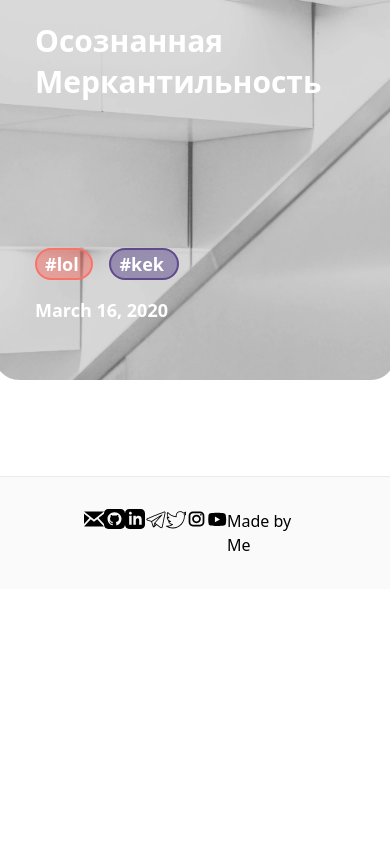
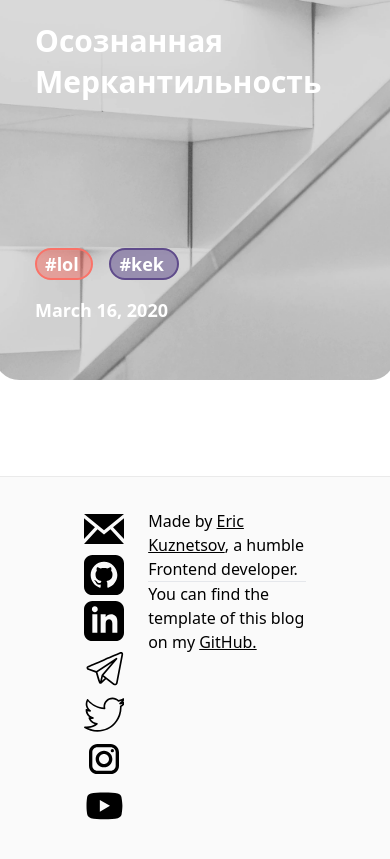
Before and after one commit to Caramel-Pudding/blog, a Next.js app: page / in a window 390 px wide. Shown: the part 4621-5480 px from the top of the page. Before the commit the page ends 5210 px from the top, so only its background shows below. Built offline with nearby package versions, Linux system fonts and the light colour scheme.

Commit message:
Yet another footer tweak

```diff
--- a/src/components/footer.tsx
+++ b/src/components/footer.tsx
@@ -9,7 +9,28 @@ export const Footer: FC = memo(() => {
       <Container>
         <section className={cn("flex", "justify-between", "py-8", "px-16")}>
           <Socials />
-          <div>Made by Me</div>
+          <section>
+            <div>
+              Made by{" "}
+              <a
+                className="underline"
+                href="linkedin.com/in/eric-kuznetsov-953089177/"
+              >
+                Eric Kuznetsov
+              </a>
+              , a humble Frontend developer.
+            </div>
+            <hr />
+            <div>
+              You can find the template of this blog on my{" "}
+              <a
+                className="underline"
+                href="https://github.com/Caramel-Pudding/blog"
+              >
+                GitHub.
+              </a>
+            </div>
+          </section>
         </section>
       </Container>
     </footer>
--- a/src/components/socials.tsx
+++ b/src/components/socials.tsx
@@ -5,7 +5,15 @@ import { socials } from "@/consts/socials";
 
 export const Socials: React.FC = memo(() => (
   <article
-    className={cn("w-3/4", "lg:w-1/2", "xl:w-2/6", "flex", "justify-between")}
+    className={cn(
+      "w-3/4",
+      "lg:w-1/2",
+      "xl:w-2/6",
+      "flex",
+      "flex-col",
+      "md:flex-row",
+      "justify-between"
+    )}
   >
     {socials.map((social) => (
       <a
```
